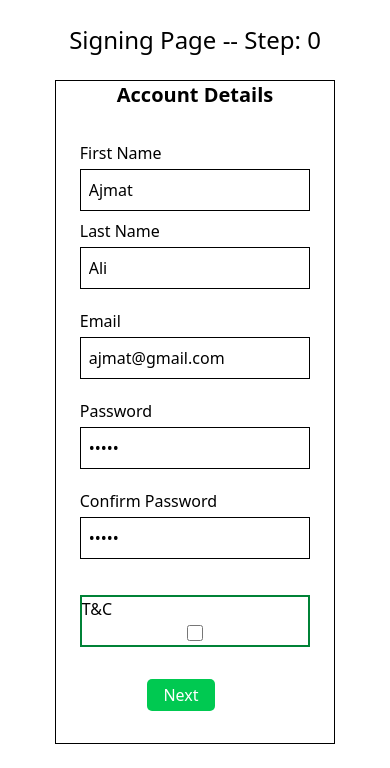
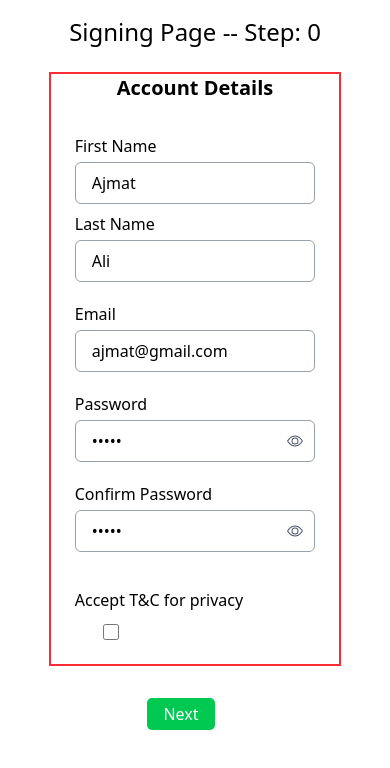
Before and after one commit to Ajmat-Ali/AJX-Creator-Panel, a React (Vite) app: page /signin in a window 390 px wide. Shown: the top 768 px of the page. Built offline with nearby package versions, Linux system fonts and the light colour scheme.

Commit message:
Feat: Prevent to create multiple account with same email, userName, phone | allow user to see and hide password

```diff
--- a/src/components/steps/Step1Account.jsx
+++ b/src/components/steps/Step1Account.jsx
@@ -1,4 +1,11 @@
+import { useState } from "react";
+import { BsEye, BsEyeSlash } from "react-icons/bs";
+
 export default function Step1Account({ dispatch, formData, err }) {
+  const [show, setShow] = useState({
+    password: false,
+    confirmPassword: false,
+  });
   const {
     account: { firstName, lastName, email, password, confirmPassword, privacy },
   } = formData;
@@ -10,12 +17,13 @@ export default function Step1Account({ dispatch, formData, err }) {
       data: { ...formData.account, [id]: x },
     });
   };
+
   return (
-    <div>
+    <div className="border-2 border-red-500 w-4/12 m-auto py-0 px-6 | max-xl:w-6/12 | max-md:w-8/12 | max-sm:w-7/12 max-sm30:w-9/12 max-sm22:w-12/12  max-sm22:px-2">
       <h2 className="text-xl text-center font-semibold mb-8">
         Account Details
       </h2>
-      <form>
+      <div>
         <div className="flex justify-center gap-1 mb-4 | max-sm:flex-col">
           <div className="flex flex-col gap-1 w-6/12 | max-sm:w-full">
             <label htmlFor="firstName">First Name</label>
@@ -23,7 +31,7 @@ export default function Step1Account({ dispatch, formData, err }) {
               type="text"
               placeholder="First Name"
               id="firstName"
-              className="border p-2"
+              className="w-full border border-gray-400 rounded-md px-4 py-2 pr-10"
               name="firstName"
               value={firstName}
               onChange={handleChange}
@@ -38,7 +46,7 @@ export default function Step1Account({ dispatch, formData, err }) {
               type="text"
               placeholder="Last Name"
               id="lastName"
-              className=" border p-2"
+              className="w-full border border-gray-400 rounded-md px-4 py-2 pr-10"
               name="lastName"
               value={lastName}
               onChange={handleChange}
@@ -55,7 +63,7 @@ export default function Step1Account({ dispatch, formData, err }) {
             name="email"
             id="email"
             placeholder="Email"
-            className=" border p-2"
+            className="w-full border border-gray-400 rounded-md px-4 py-2 pr-10"
             value={email}
             onChange={handleChange}
           />
@@ -63,46 +71,72 @@ export default function Step1Account({ dispatch, formData, err }) {
         </div>
         <div className="flex flex-col gap-1 mb-4">
           <label htmlFor="password">Password</label>
+          <div className="relative">
             <input
-            type="password"
+              type={show.password ? "text" : "password"}
               placeholder="Password"
               id="password"
-            className=" border p-2"
+              className="w-full border border-gray-400 rounded-md px-4 py-2 pr-10"
               value={password}
               onChange={handleChange}
             />
+            <button
+              className="absolute right-3 top-1/2 -translate-y-1/2 text-gray-600 cursor-pointer"
+              onClick={() => {
+                setShow((pre) => ({ ...pre, password: !pre.password }));
+              }}
+            >
+              {" "}
+              {show.password ? <BsEyeSlash /> : <BsEye />}
+            </button>
+          </div>
           <span className="text-red-500 text-sm">
             {err.password && err.password}
           </span>
         </div>
         <div className="flex flex-col gap-1 mb-4">
           <label htmlFor="confirmPassword">Confirm Password</label>
+          <div className="relative">
             <input
-            type="password"
+              type={show.confirmPassword ? "text" : "password"}
               id="confirmPassword"
               placeholder="confirm Password"
-            className=" border p-2"
+              className="w-full border border-gray-400 rounded-md px-4 py-2 pr-10"
               value={confirmPassword}
               onChange={handleChange}
             />
+            <button
+              onClick={() => {
+                setShow((pre) => ({
+                  ...pre,
+                  confirmPassword: !pre.confirmPassword,
+                }));
+              }}
+              className="absolute right-3 top-1/2 -translate-y-1/2 text-gray-600 cursor-pointer"
+            >
+              {show.confirmPassword ? <BsEyeSlash /> : <BsEye />}
+            </button>
+          </div>
           <span className="text-red-500 text-sm">
             {err.confirmPassword && err.confirmPassword}
           </span>
         </div>
-        <div className="flex flex-col gap-1 mt-8 mb-4 border-2 border-green-700">
-          <label htmlFor="privacy">T&C</label>
+        <div className="flex flex-col mt-8 mb-4">
+          <label htmlFor="privacy" className="mb-3">
+            Accept T&C for privacy
+          </label>
           <input
             type="checkbox"
             id="privacy"
-            className="p-2 h-4"
+            className="p-2 h-4 w-18 cursor-pointer"
             checked={privacy}
             onChange={handleChange}
           />
-          <span className="text-red-500 text-sm">
+          <span className="text-red-500 text-sm mt-2">
             {err.privacy && err.privacy}
           </span>
         </div>
-      </form>
+      </div>
     </div>
   );
 }
--- a/src/components/steps/Step3Preference.jsx
+++ b/src/components/steps/Step3Preference.jsx
@@ -11,7 +11,7 @@ function Step3Preference({ formData, dispatch }) {
     });
   };
   return (
-    <div>
+    <div className="border-2 border-blue-600 w-4/12 m-auto py-0 px-6 | max-xl:w-6/12 | max-md:w-8/12 | max-sm:w-7/12 max-sm30:w-10/12 max-sm22:w-12/12  max-sm22:px-2">
       <h2 className="text-xl text-center font-semibold">Preference Details</h2>
       <form>
         <div className="flex justify-center gap-5 mb-4 max-md:flex-col">
@@ -21,7 +21,7 @@ function Step3Preference({ formData, dispatch }) {
               type="text"
               placeholder="Your Content Goal"
               id="contentGoal"
-              className="border p-2"
+              className="w-full border border-gray-400 rounded-md px-4 py-2 pr-10"
               value={contentGoal}
               onChange={handleChange}
             />
@@ -29,7 +29,7 @@ function Step3Preference({ formData, dispatch }) {
           <div className="flex flex-col gap-1 w-6/12 max-md:w-full">
             <label htmlFor="experience">Work Style</label>
             <select
-              className="border p-2"
+              className="w-full border border-gray-400 rounded-md px-4 py-2 pr-10"
               id="experience"
               value={experience}
               onChange={handleChange}
@@ -46,7 +46,7 @@ function Step3Preference({ formData, dispatch }) {
           </label>
           <select
             id="weeklyPostingGoal"
-            className="border p-2 w-6/12 max-md:w-full"
+            className="w-full border border-gray-400 rounded-md px-4 py-2 pr-10  max-md:w-full"
             value={weeklyPostingGoal}
             onChange={handleChange}
           >
--- a/src/config/ConfigFormComponent.js
+++ b/src/config/ConfigFormComponent.js
@@ -2,11 +2,17 @@ import Step1Account from "../components/steps/Step1Account";
 import Step2Profile from "../components/steps/Step2Profile";
 import Step3Preference from "../components/steps/Step3Preference";
 import Review from "../components/steps/Review";
-const FormComponent = (formData, setErr) => {
+const FormComponent = (formData, setErr, allFormData) => {
   const {
     account: { firstName, lastName, email, password, confirmPassword, privacy },
     profile: { userName, phone, bio, avatar },
   } = formData;
+
+  let checkDuplicate = allFormData?.flatMap((form) => [
+    form.account.email,
+    form.profile.userName,
+    form.profile.phone,
+  ]);
 
   const configStep = [
     {
@@ -14,6 +20,7 @@ const FormComponent = (formData, setErr) => {
       component: Step1Account,
       validate: () => {
         const newErr = {};
+
         if (!firstName || firstName.length < 3) {
           newErr.firstName = "First Name is not valid";
         }
@@ -23,6 +30,11 @@ const FormComponent = (formData, setErr) => {
         if (!email || email.length < 4) {
           newErr.email = "Email is not valid";
         }
+
+        if (checkDuplicate.includes(email)) {
+          newErr.email = "Email already exist";
+        }
+
         if (!password || password.length < 5) {
           newErr.password = "Password must be at least 5 character";
         }
@@ -49,11 +61,21 @@ const FormComponent = (formData, setErr) => {
       component: Step2Profile,
       validate: () => {
         const newErr = {};
+
         if (!userName || userName.length < 3) {
           newErr.userName = "User Name is required with min 3 character";
         }
+
+        if (checkDuplicate.includes(userName)) {
+          newErr.userName = "User Name is already used";
+        }
+
         if (!phone || phone.length < 10) {
           newErr.phone = "Phone is not valid";
+        }
+
+        if (checkDuplicate.includes(phone)) {
+          newErr.phone = "Phone no. already exist";
         }
         setErr(newErr);
         return newErr.userName || newErr.phone ? false : true;
--- a/src/pages/Signin.jsx
+++ b/src/pages/Signin.jsx
@@ -1,4 +1,4 @@
-import { useReducer, useState } from "react";
+import { useEffect, useReducer, useState } from "react";
 
 // --------------------------------------------------------------- Local Component Import -------------------
 import Step1Account from "../components/steps/Step1Account";
@@ -13,11 +13,16 @@ import { Link, Links } from "react-router";
 
 function Signin() {
   const [err, setErr] = useState({});
+  const [allFormData, setAllFormData] = useState(null);
   const [formData, dispatch] = useReducer(reducer, initialValue);
   const { step } = formData;
 
-  const configStep = ConfigFormComponent(formData, setErr);
+  useEffect(() => {
+    let allForms = JSON.parse(localStorage.getItem("forms"));
+    setAllFormData(allForms);
+  }, []);
 
+  const configStep = ConfigFormComponent(formData, setErr, allFormData);
   const ActiveStep = configStep[step].component;
   const validate = configStep[step].validate;
 
@@ -38,16 +43,19 @@ function Signin() {
   };
 
   function handleSubmit() {
-    localStorage.setItem("form", JSON.stringify(formData));
-    alert("Form Submitted successfully" + " " + formData.account.firstName);
+    let existingForm = JSON.parse(localStorage.getItem("forms")) || [];
+    let updated = [...existingForm, formData];
+
+    localStorage.setItem("forms", JSON.stringify(updated));
+    alert("Account Created successfully" + " " + formData.account.firstName);
   }
 
   return (
-    <div className="p-2">
+    <div className="">
       <h1 className="text-2xl m-4 text-center mb-6">
         Signing Page -- Step: {step}
       </h1>
-      <div className=" border border-black w-4/12 m-auto py-0 px-6 | max-xl:w-6/12 | max-md:w-8/12 | max-sm:w-7/12 max-sm30:w-9/12 max-sm22:w-12/12  max-sm22:px-2">
+      <div className="">
         <ActiveStep dispatch={dispatch} formData={formData} err={err} />
         <div className="flex justify-center gap-7 my-8">
           <button
```
Also changed, not shown: src/components/steps/Review.jsx (+11 -9 lines), src/components/steps/Step2Profile.jsx (+7 -7 lines). Lines whose indentation alone changed are shown as unchanged.
